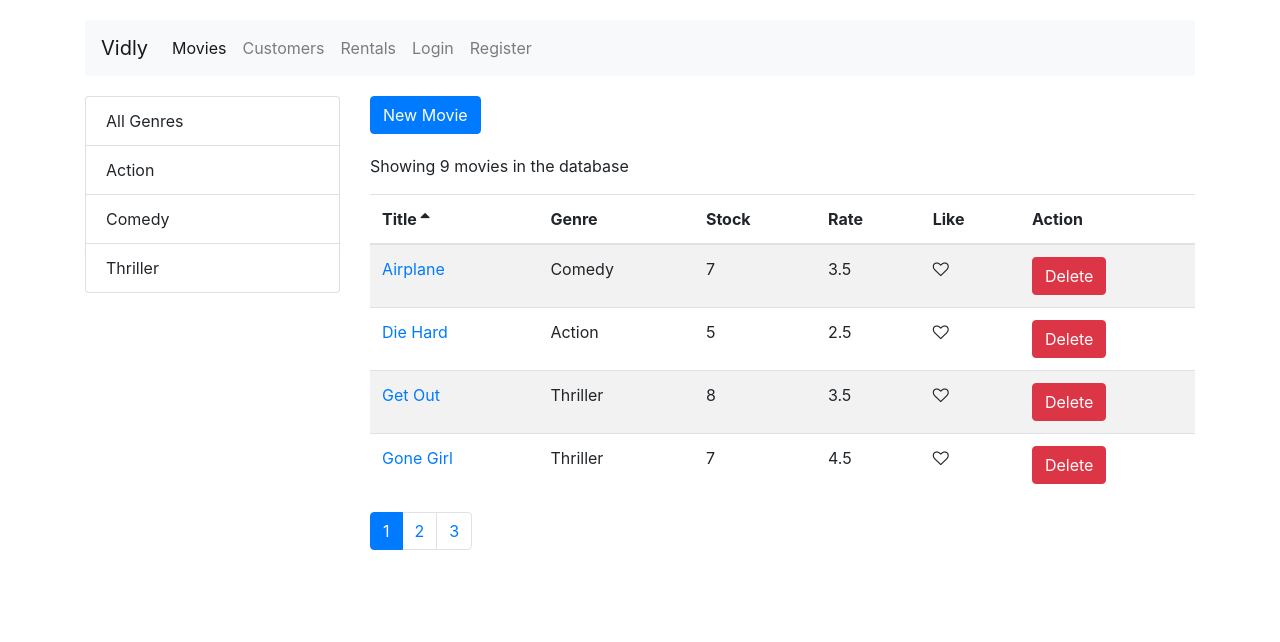
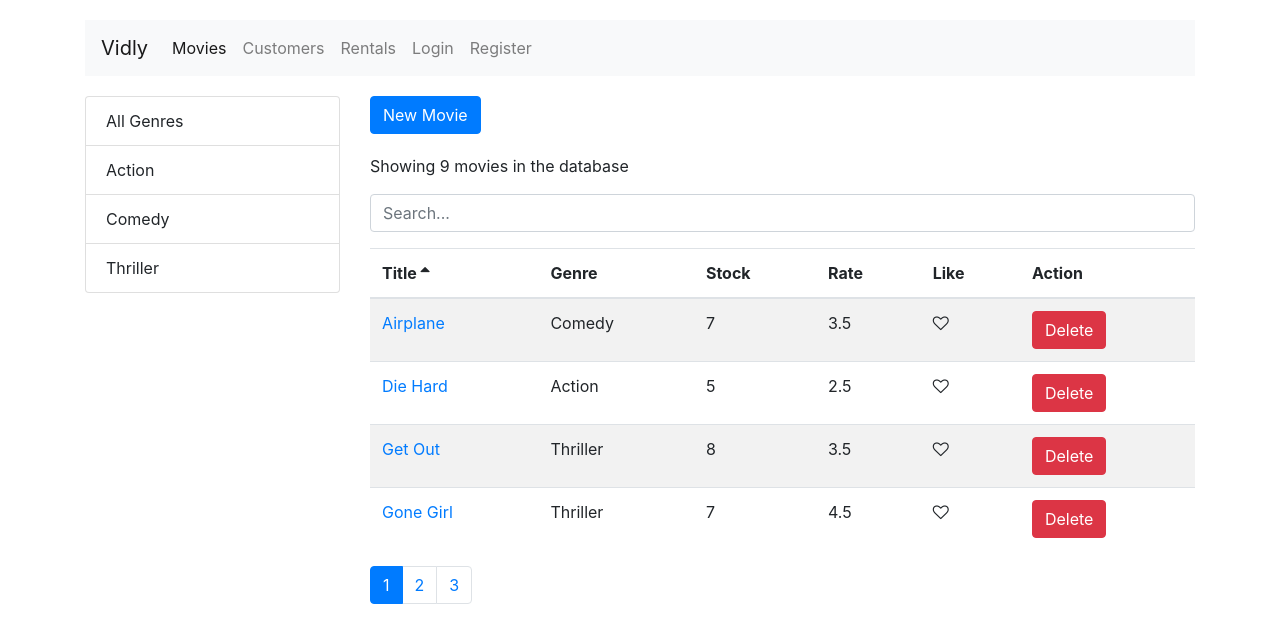
Before and after one commit to bijay11/movieapp, a React (Create React App) app: page /movies in a window 1280 px wide. Shown: the top 642 px of the page. Built offline with nearby package versions, Linux system fonts and the light colour scheme.

Commit message:
Search movies implemented

```diff
--- /dev/null
+++ b/src/components/common/searchBox.jsx
@@ -0,0 +1,16 @@
+import React from "react";
+
+const SearchBox = ({ value, onChange }) => {
+  return (
+    <input
+      type="text"
+      name="query"
+      className="form-control my-3"
+      placeholder="Search..."
+      value={value}
+      onChange={(e) => onChange(e.currentTarget.value)}
+    />
+  );
+};
+
+export default SearchBox;
--- a/src/movies.jsx
+++ b/src/movies.jsx
@@ -8,12 +8,15 @@
 import MoviesTable from "./components/moviesTable";
 import _ from "lodash";
 import { Link } from "react-router-dom";
+import SearchBox from "./components/common/searchBox";
 class Movies extends Component {
   state = {
     movies: [],
     genres: [],
     pageSize: 4,
     currentPage: 1,
+    searchQuery: "",
+    selectedGenre: null,
     sortColumn: { path: "title", order: "asc" },
   };
 
@@ -39,7 +42,10 @@
     this.setState({ currentPage: page });
   };
   handleGenreSelect = (genre) => {
-    this.setState({ selectedGenre: genre, currentPage: 1 });
+    this.setState({ selectedGenre: genre, searchQuery: "", currentPage: 1 });
+  };
+  handleSearch = (query) => {
+    this.setState({ searchQuery: query, selectedGenre: null, currentPage: 1 });
   };
   handleSort = (sortColumn) => {
     this.setState({ sortColumn });
@@ -50,13 +56,22 @@
       currentPage,
       sortColumn,
       selectedGenre,
+      searchQuery,
       movies: allMovies,
     } = this.state;
     //first filter
-    const filtered =
-      selectedGenre && selectedGenre._id
-        ? allMovies.filter((m) => m.genre._id === selectedGenre._id)
-        : allMovies;
+    // const filtered =
+    //   selectedGenre && selectedGenre._id
+    //     ? allMovies.filter((m) => m.genre._id === selectedGenre._id)
+    //     : allMovies;
+
+    let filtered = allMovies;
+    if (searchQuery)
+      filtered = allMovies.filter((m) =>
+        m.title.toLowerCase().startsWith(searchQuery.toLowerCase())
+      );
+    else if (selectedGenre && selectedGenre._id)
+      filtered = allMovies.filter((m) => m.genre._id === selectedGenre._id);
     //then sort
     const sorted = _.orderBy(filtered, [sortColumn.path], [sortColumn.order]);
     //pass sorted as argument
@@ -71,7 +86,7 @@
 
     if (count === 0) return <p>There are no movies in the database.</p>;
 
-    const { totalCount, data: movies } = this.getPageData();
+    const { totalCount, data: movies, searchQuery } = this.getPageData();
     return (
       <React.Fragment>
         <div className="row">
@@ -91,6 +106,7 @@
               New Movie
             </Link>
             <p>Showing {totalCount} movies in the database</p>
+            <SearchBox value={searchQuery} onChange={this.handleSearch} />
             <MoviesTable
               movies={movies}
               sortColumn={sortColumn}
```
